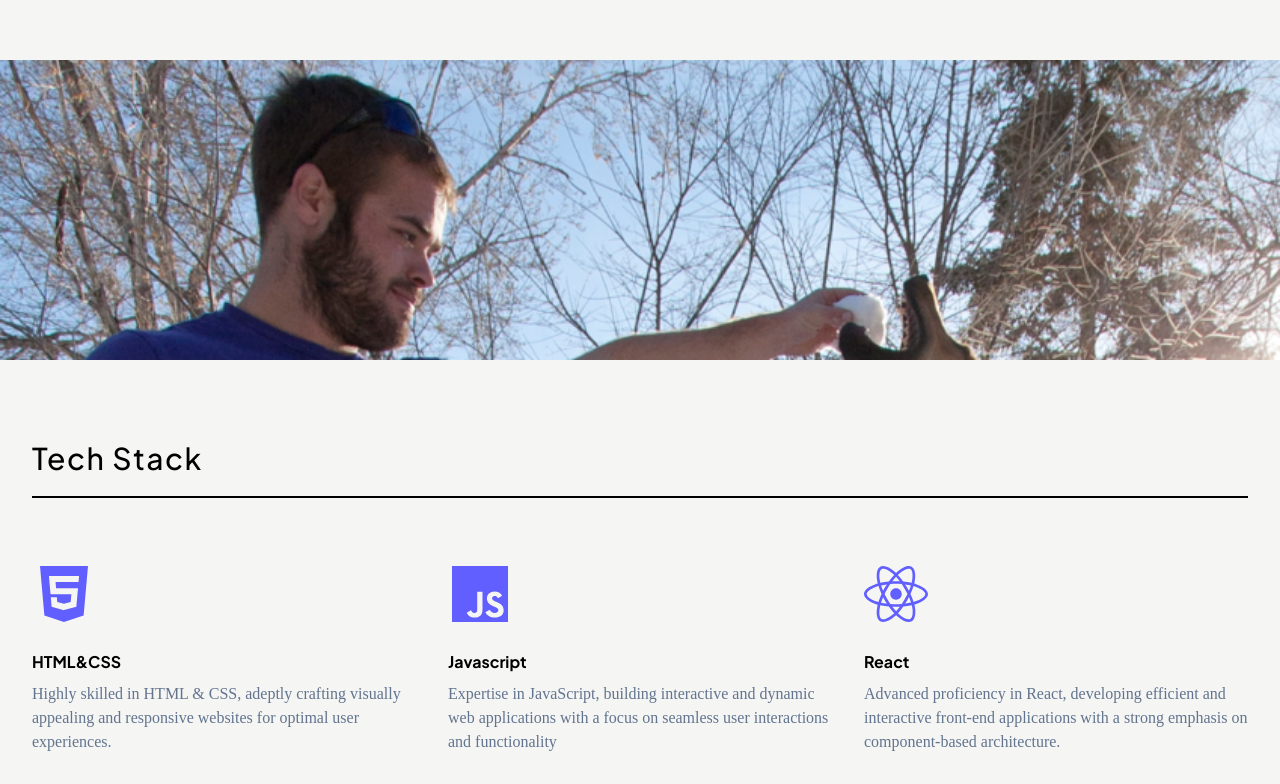
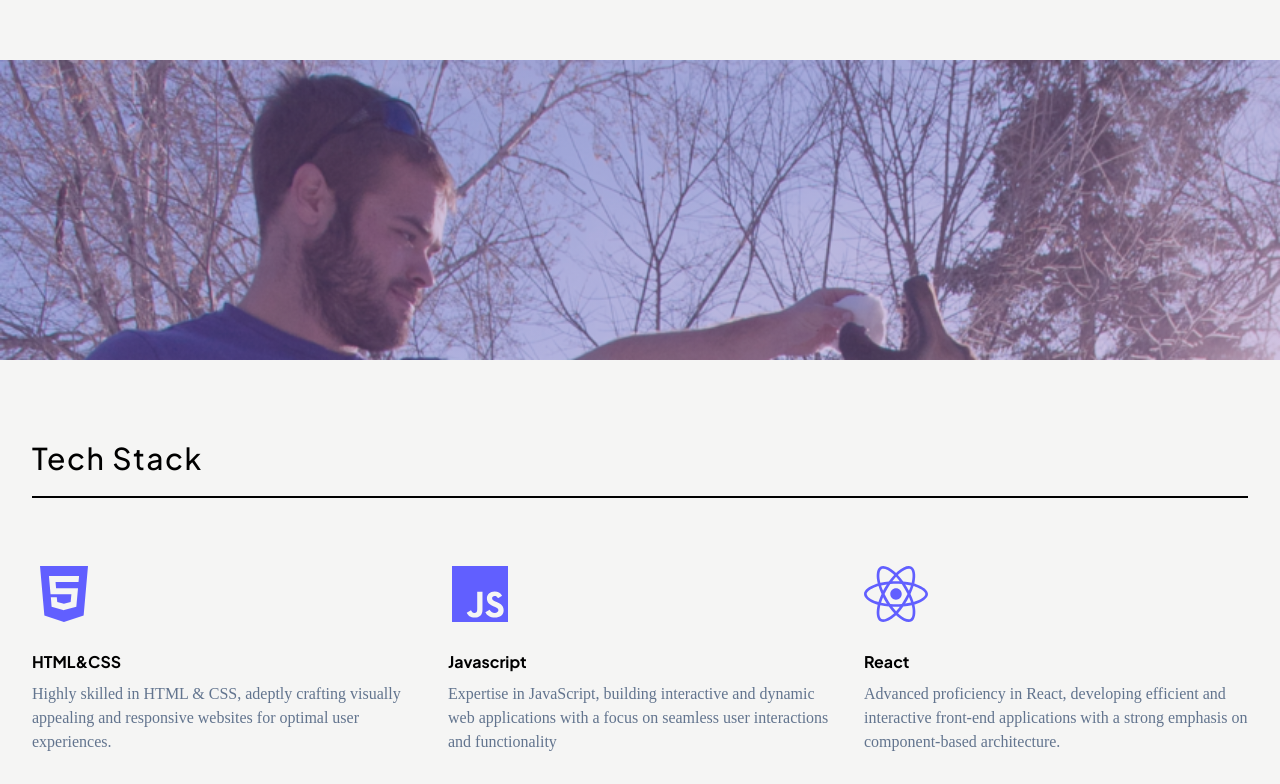
Before and after one commit to jamesv28/web-portfolio, a React (Vite) app: page / in a window 1280 px wide. Shown: the part 1546-2330 px from the top of the page. Built offline with nearby package versions, Linux system fonts and the light colour scheme; the HTML template or start-up script is replaced by a standard one; a web font is replaced by a local one.

Commit message:
added gradient to parallax scroll and fixed parenthesis in hero component

```diff
--- a/src/components/hero.jsx
+++ b/src/components/hero.jsx
@@ -6,7 +6,7 @@ const Hero = () => {
     <div className="hero-bg flex justify-center items-center ">
       <div className="flex justify-around w-full items-center ">
         <article>
-          <h1 className="text-7xl font-bold tracking-wider">I'm James</h1>
+          <h1 className="text-7xl font-bold tracking-wider">I&apos;m James</h1>
           <p className="mt-4 text-3xl text-white capitalize tracking-wide">
             Front-End Developer
           </p>
--- a/src/index.css
+++ b/src/index.css
@@ -46,7 +46,9 @@ h6 {
   background-repeat: no-repeat;
   background-attachment: fixed;
   background-size: cover;
-  background-image: url("./assets/james2.png");
+  background-image:
+    linear-gradient(rgba(137, 103, 179, 0.4), rgba(137, 103, 179, 0.4)),
+    url("./assets/james2.png");
 }
 
 #linkedin:hover {
```
Also changed, not shown: src/components/Projects.jsx (+4 -4 lines).
